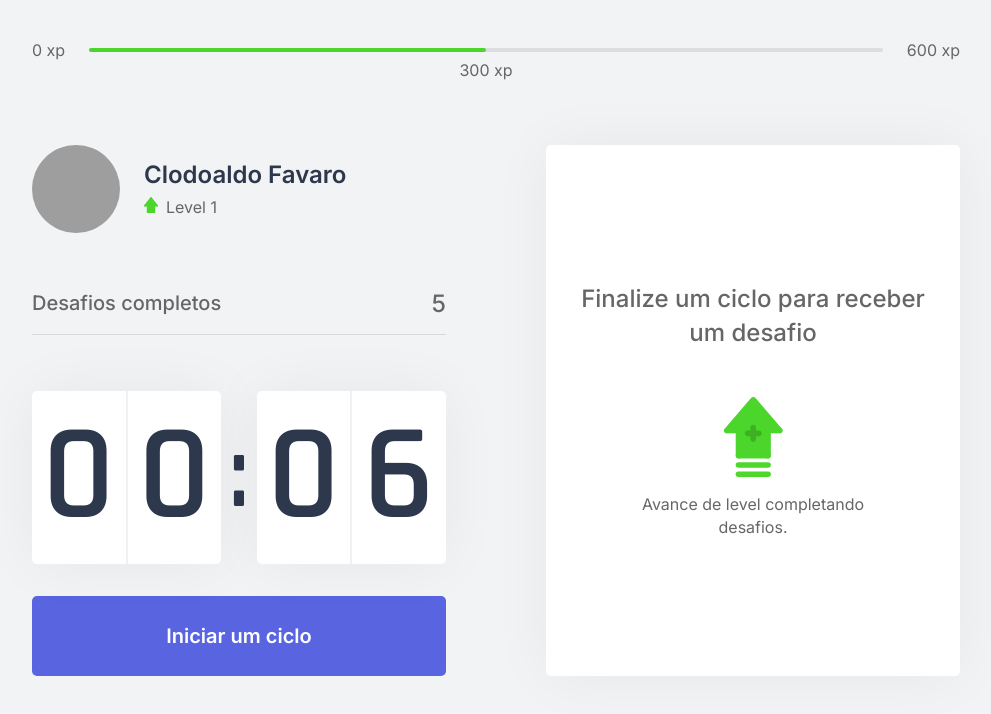
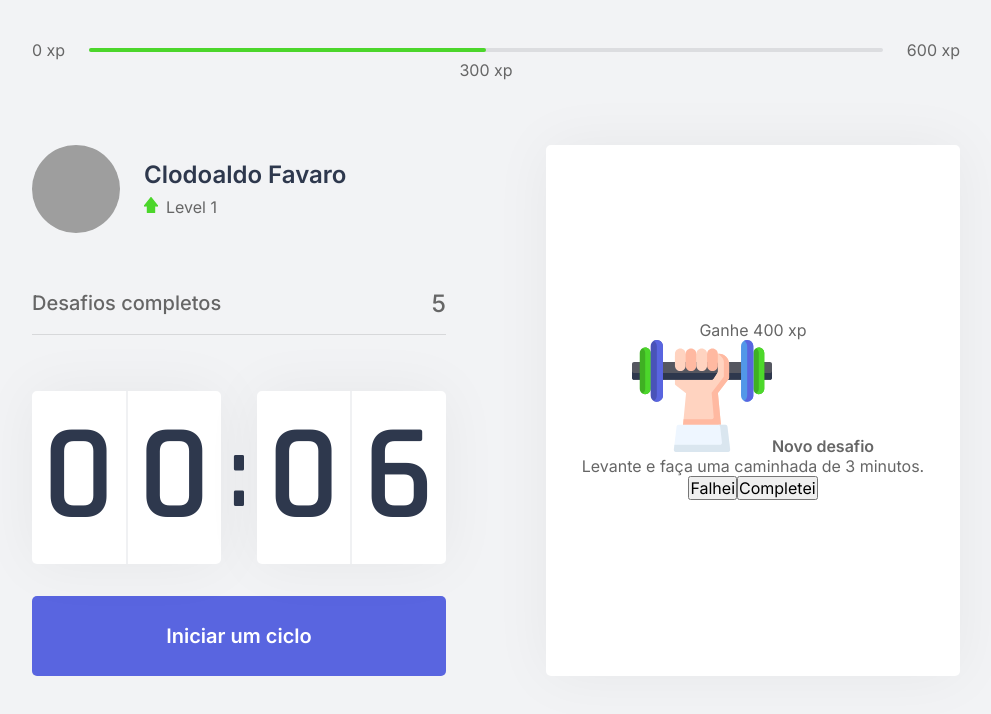
Before and after one commit to clodoaldofavero/moveit-next, a Next.js app: page / in a window 1280 px wide. Shown: the top 714 px of the page, without its empty margins (144-1135 px from the left). Built offline with nearby package versions, Linux system fonts and the light colour scheme; grey boxes are pictures that could not be loaded.

Commit message:
Comecando com challenge box

```diff
--- a/src/components/ChallengeBox.tsx
+++ b/src/components/ChallengeBox.tsx
@@ -1,8 +1,37 @@
 import styles from '../styles/components/ChallengeBox.module.css';
 
 export function ChallengeBox() {
+    const hasActiveChallenge = true;
+
     return (
         <div className={styles.challengeBoxContainer}>
+            { hasActiveChallenge ? (
+                <div className={styles.challengeActive}>
+                    <header>Ganhe 400 xp</header>
+
+                    <main>
+                        <img src="icons/body.svg"/>
+                        <strong>Novo desafio</strong>
+                        <p>Levante e faça uma caminhada de 3 minutos.</p>
+                    </main>
+
+                    <footer>
+                        <button
+                            type="button"
+                            className={styles.challengeFailedButton}
+                        >
+                            Falhei
+                        </button>
+                        <button
+                            type="button"
+                            className={styles.challengeSucceededButton}
+                        >
+                            Completei
+                        </button>
+                    </footer>
+                </div>
+
+            ) :
                 <div className={styles.challengeNotActive}>
                     <strong>Finalize um ciclo para receber um desafio</strong>
                     <p>
@@ -10,6 +39,7 @@
                         Avance de level completando desafios.
                     </p>
                 </div>
+            }
         </div>
     )
 }
```
Lines whose indentation alone changed are shown as unchanged.
